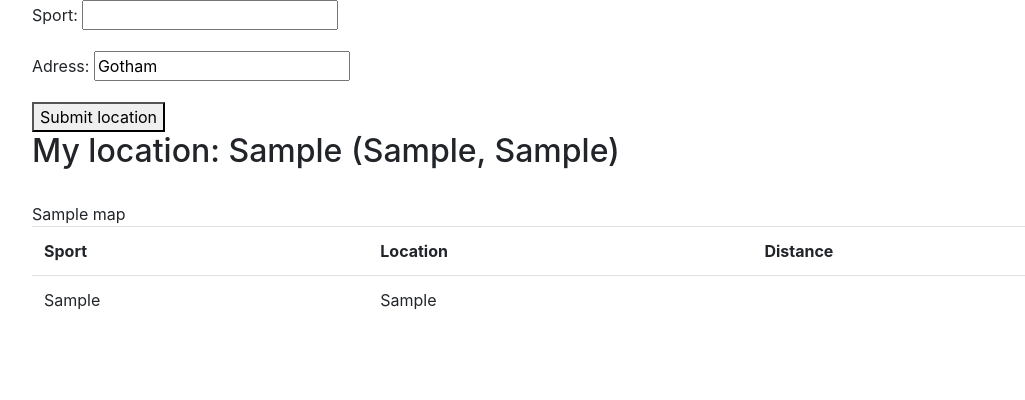
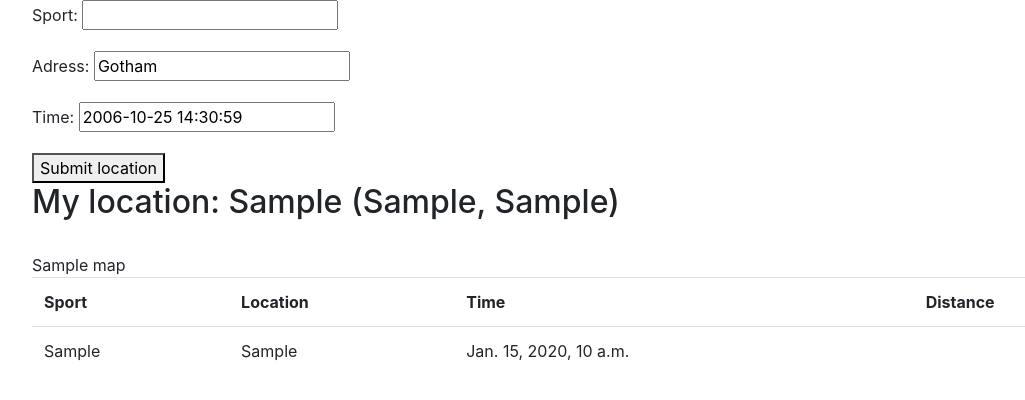
Before and after one commit to ruszmate33/trainingBuddyNearby, a Django app: template trainings/templates/trainings/index.html in a window 1280 px wide. Shown: the top 400 px of the page, without its empty margins (53-1078 px from the left). Run offline with Django 3.2, Linux system fonts and the light colour scheme; tables that the repository leaves empty hold one stand-in row (values such as "Sample post"); the template is opened without the code that fills it: values that come from a table or form of the project are taken from there, most other values are stand-ins (such as "Sample title", 1, 10 or a date in 2020); some libraries are stand-ins or nearby versions.

Commit message:
first attempt to time input on form and model

```diff
--- a/trainings/forms.py
+++ b/trainings/forms.py
@@ -5,4 +5,4 @@ from .models import Training
 class TrainingForm(forms.ModelForm):
      class Meta:
           model = Training
-          fields = ('sport', 'adress',)
+          fields = ('sport', 'adress', 'time')
--- a/trainings/models.py
+++ b/trainings/models.py
@@ -7,6 +7,7 @@ class Training(models.Model):
     sport = models.CharField(max_length=100)
     adress = models.CharField(max_length=64, default="Gotham")
     location = models.PointField(geography=True, default = Point(0, 0))
+    time = models.DateTimeField(default='2006-10-25 14:30:59')
 
     def getLng(self):
         return self.location.x
--- a/trainings/templates/trainings/index.html
+++ b/trainings/templates/trainings/index.html
@@ -19,12 +19,14 @@
     <tr>
         <th>Sport</th>
         <th>Location</th>
+        <th>Time</th>
         <th>Distance</th>
     </tr>
     {% for training in distanceSet %}
     <tr>
         <td>{{ training.sport }}</td>
         <td>{{ training.adress }}</td>
+        <td>{{ training.time }}</td>
         <td>{{ training.distance.km|floatformat }}</td>
     </tr>
     {% endfor %}
--- a/trainings/views.py
+++ b/trainings/views.py
@@ -8,7 +8,6 @@ from django.contrib.gis.geos import Point
 from django.contrib.gis.db.models.functions import Distance
 
 # Create your views here.
-
 def index(request):
     if request.method == 'POST':
         form = TrainingForm(request.POST)
@@ -26,6 +25,7 @@ def index(request):
         user_location = geocoder.osm("Wien")
 
     # marker
+    user_location = geocoder.osm("Wien")
     lat, lng = getLatLngFromApi(user_location)
     nameSettlement = getSettlementFromApi(user_location)
     user_location_point = Point(lng, lat, srid=4326)
@@ -43,7 +43,7 @@ def index(request):
     mapFolium = mapFolium._repr_html_()
 
     # order by distance to user
-    distanceSet = Training.objects.annotate(distance=Distance('location', user_location_point)).order_by('distance').values('adress','sport','distance').distinct()
+    distanceSet = Training.objects.annotate(distance=Distance('location', user_location_point)).order_by('distance').values('adress','sport','time','distance').distinct()
     print(distanceSet)
 
     return render(request, "trainings/index.html", {
```
